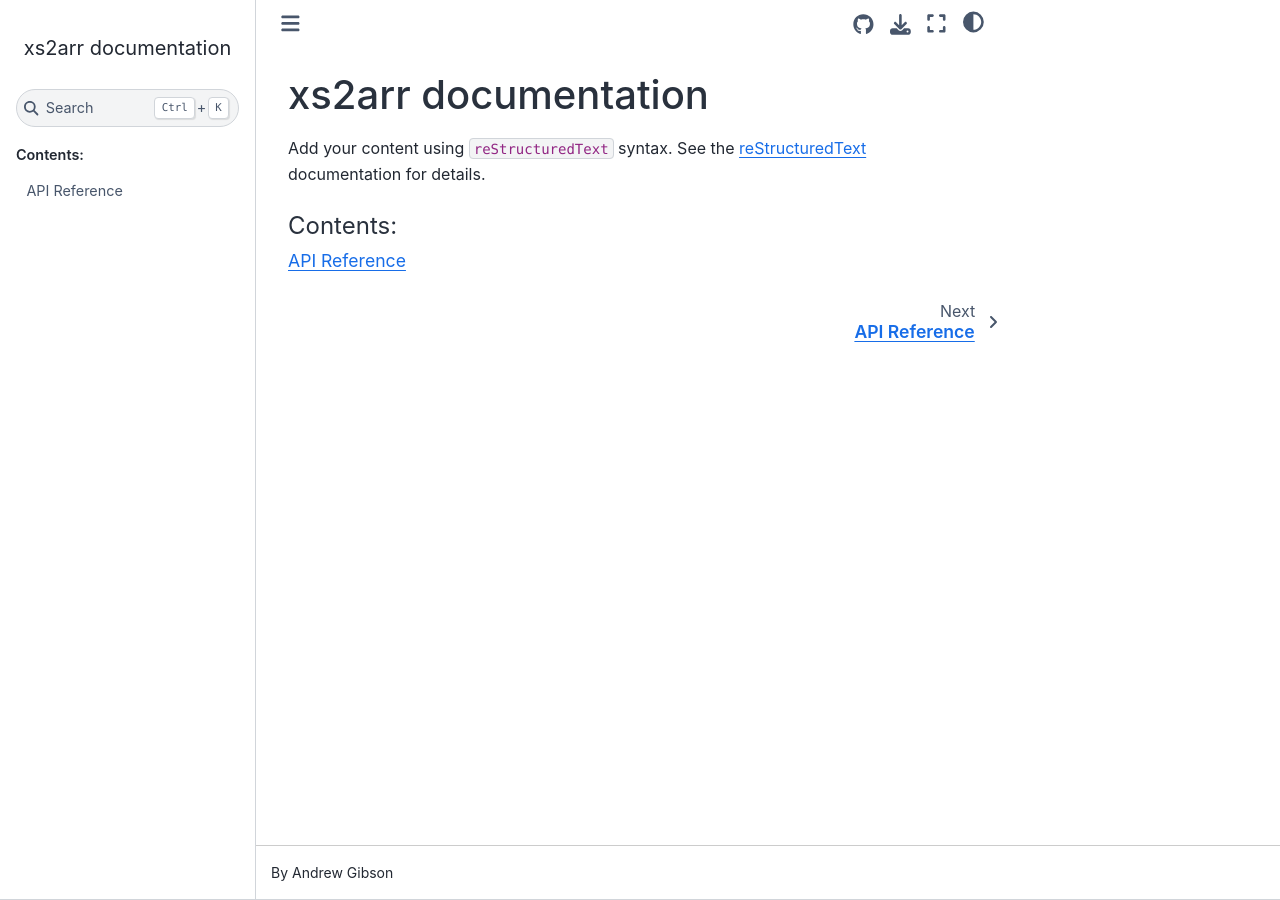
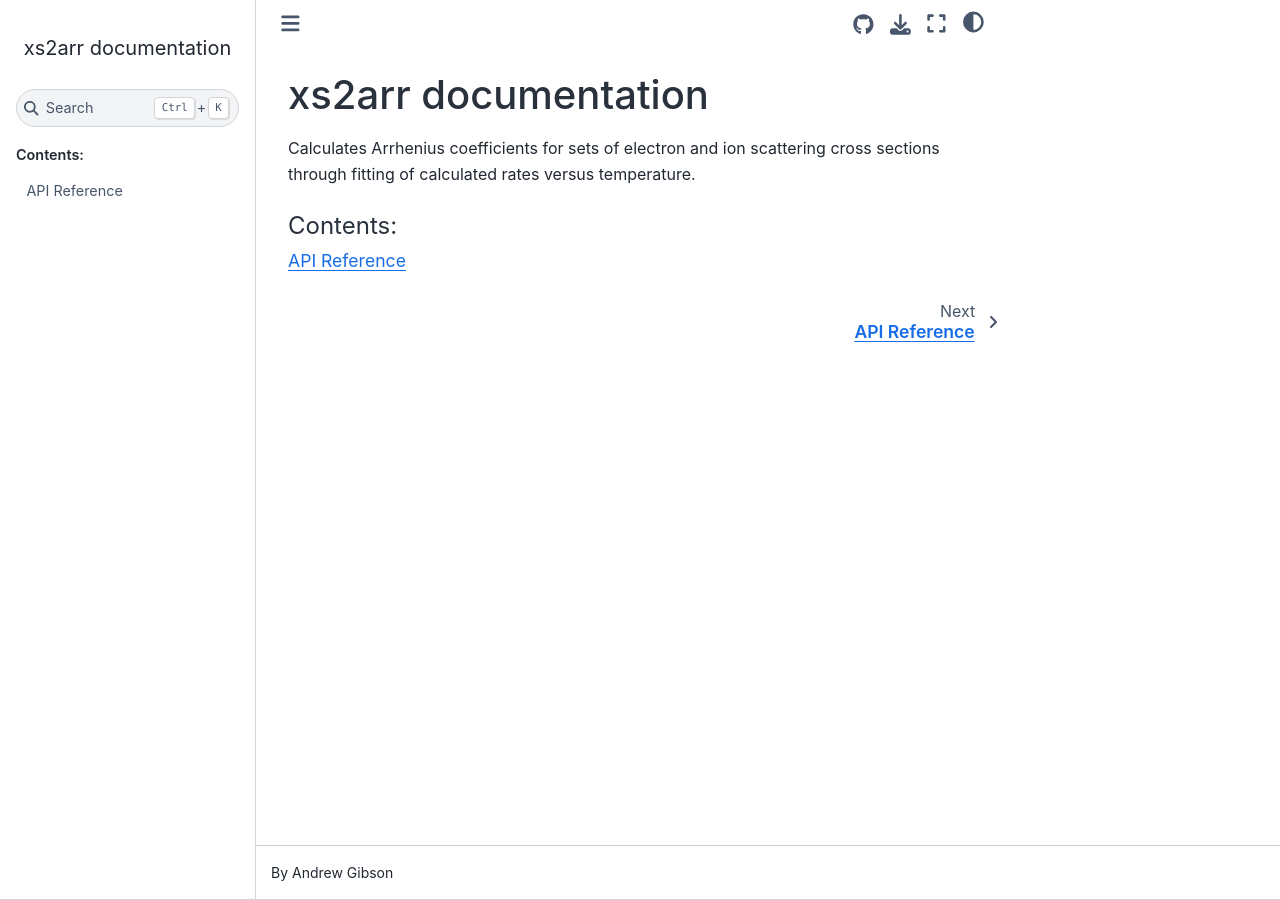
Before and after one commit to PlasmaFAIR/xs2arr, a Sphinx documentation site: the page built from docs/source/index.rst, in a window 1280 px wide. Built offline with Sphinx 7.4.7 and the Sphinx Book theme 1.1.4, drawn with Linux system fonts in a browser that asks for light colours.

Commit message:
Update the docs with a synopsis of the tool.

```diff
--- a/docs/source/index.rst
+++ b/docs/source/index.rst
@@ -6,9 +6,8 @@
 xs2arr documentation
 ====================
 
-Add your content using ``reStructuredText`` syntax. See the
-`reStructuredText <https://www.sphinx-doc.org/en/master/usage/restructuredtext/index.html>`_
-documentation for details.
+Calculates Arrhenius coefficients for sets of electron and ion scattering cross sections through fitting of calculated
+rates versus temperature.
 
 
 .. toctree::
```
